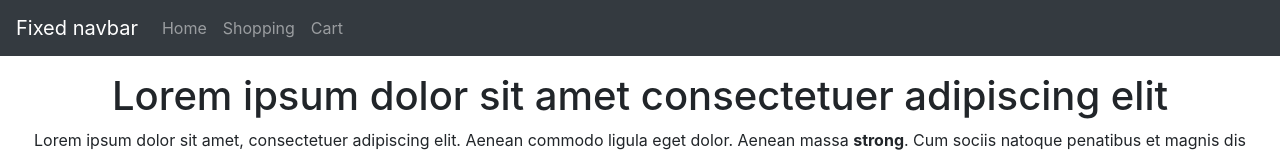
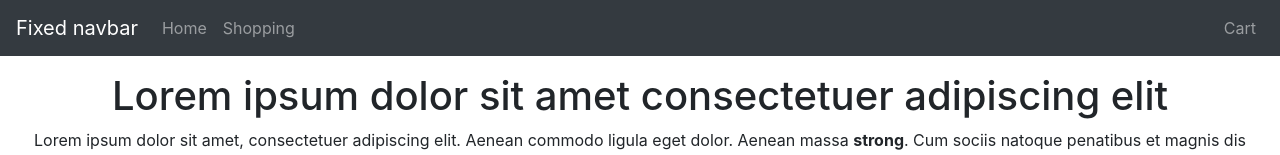
Before and after one commit to DonCorleone/Capstone-Client, an Angular app: page /home in a window 1280 px wide. Shown: the top 155 px of the page. Built offline with nearby package versions, Linux system fonts and the light colour scheme.

Commit message:
cart right aligned

```diff
--- a/src/app/components/header/header.component.html
+++ b/src/app/components/header/header.component.html
@@ -12,8 +12,10 @@
       <li class="nav-item" [routerLinkActive]='["link-active"]'>
         <a class="nav-link" [routerLink]='["/shopping"]'>Shopping</a>
       </li>
+    </ul>
+    <ul class="navbar-nav ml-auto">
       <li class="nav-item" [routerLinkActive]='["link-active"]'>
-        <a class="nav-link" [routerLink]='["/cart"]'>Cart</a>
+        <a class="nav-link right" [routerLink]='["/cart"]'>Cart</a>
       </li>
     </ul>
   </div>
```
Lines whose indentation alone changed are shown as unchanged.
